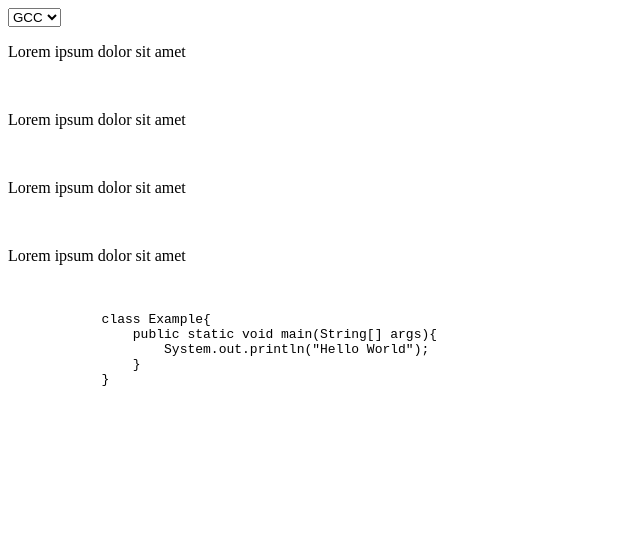
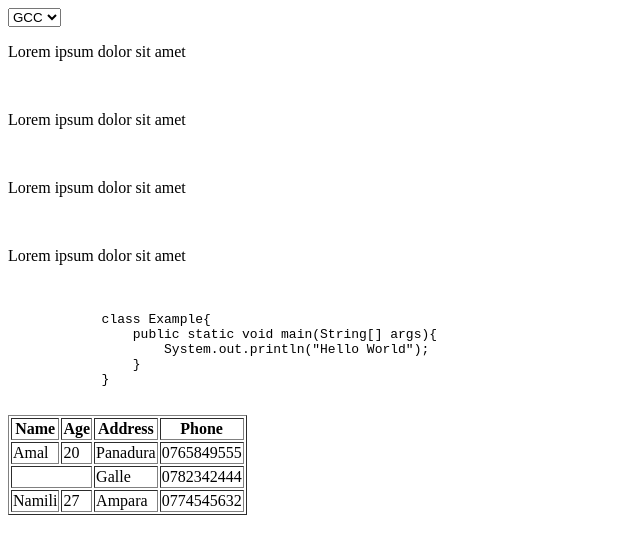
Before and after one commit to Prabhashi76/2026-10-03-ICD-Day-4, a plain HTML site: page index.html in a window 1280 px wide. Shown: the whole page, without its empty margins (0-640 px from the left). Drawn offline with Linux system fonts and the light colour scheme.

Commit message:
index.html

```diff
--- a/index.html
+++ b/index.html
@@ -23,7 +23,38 @@
                     System.out.println("Hello World");
                 }
             }
-         </pre>
+        </pre>
+
+        <table border="1">
+            <tr>
+                <th>Name</th>
+                <th>Age</th>
+                <th>Address</th>
+                <th>Phone</th>
+
+            </tr>
+            <tr>
+                <td>Amal</td>
+                <td>20</td>
+                <td>Panadura</td>
+                <td>0765849555</td>
+
+            </tr>
+            <tr>
+                <td colspan="2"></td>
+                <td>Galle</td>
+                <td>0782342444</td>
+            </tr>
+            <tr>
+                <td>Namili</td>
+                <td>27</td>
+                <td>Ampara</td>
+                <td>0774545632</td>
+            </tr>
+        </table>
+
+
+
 
     </body>
     </html>
```
